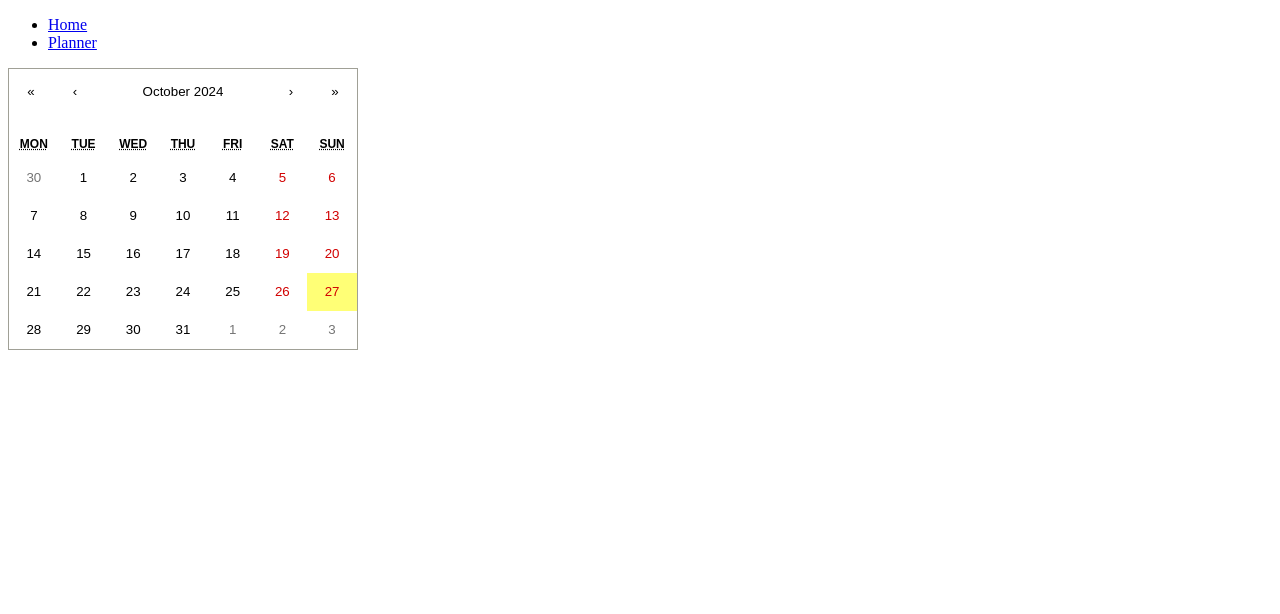
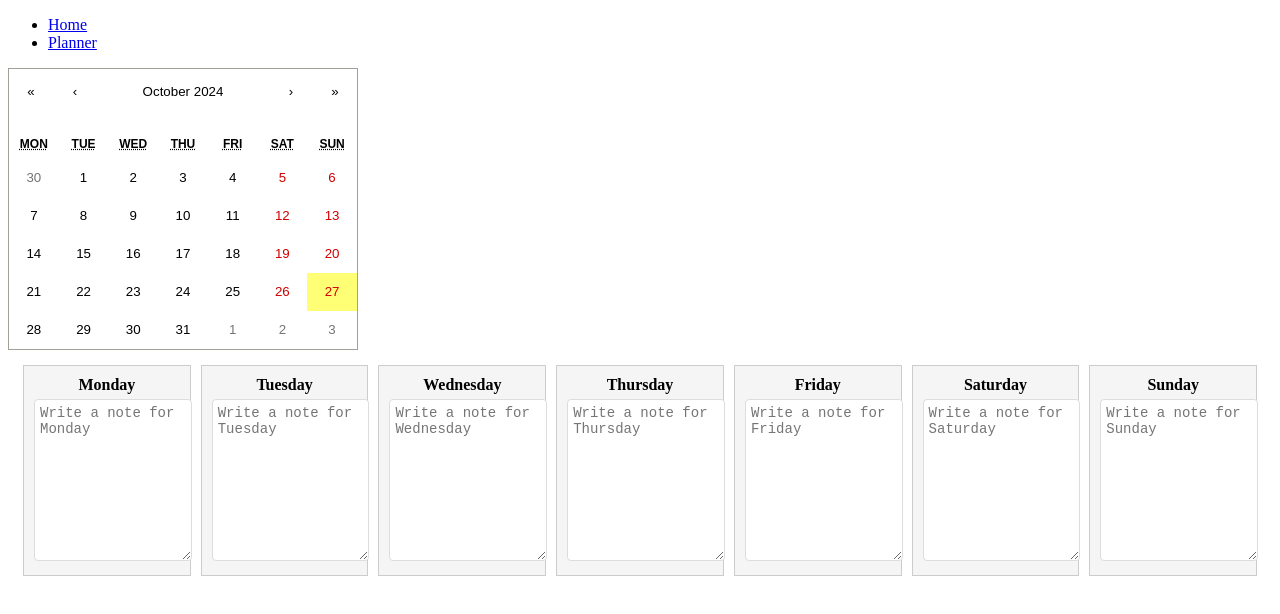
Before and after one commit to TwiceG/calendarling, a React (Vite) app in the folder frontend/: page /week-planner in a window 1280 px wide. Shown: the top 614 px of the page. Built offline with nearby package versions, Linux system fonts and the light colour scheme.

Commit message:
add Weekdays componenet with editable note columns

```diff
--- a/frontend/package.json
+++ b/frontend/package.json
@@ -10,6 +10,7 @@
     "preview": "vite preview"
   },
   "dependencies": {
+    "axios": "^1.7.7",
     "react": "^18.3.1",
     "react-calendar": "^5.1.0",
     "react-dom": "^18.3.1",
--- /dev/null
+++ b/frontend/src/components/Weekdays.jsx
@@ -0,0 +1,52 @@
+import React, { useState, useEffect } from 'react';
+import axios from 'axios';
+import '../style/Weekdays.css';
+
+const Weekdays = () => {
+    const weekdays = ['Monday', 'Tuesday', 'Wednesday', 'Thursday', 'Friday', 'Saturday', 'Sunday'];
+
+    // State to hold notes for each weekday
+    const [notes, setNotes] = useState(
+        weekdays.reduce((acc, day) => ({ ...acc, [day]: '' }), {})
+    );
+
+    // // Fetch notes from backend
+    // useEffect(() => {
+    //     const fetchNotes = async () => {
+    //         try {
+    //             const response = await axios.get('http://127.0.0.1:8000/api/notes');
+    //             // format { Monday: "note1", Tuesday: "note2", ... }
+    //             setNotes(response.data);
+    //         } catch (error) {
+    //             console.error("Error fetching notes:", error);
+    //         }
+    //     };
+
+    //     fetchNotes();
+    // }, []);
+
+    const handleNoteChange = (day, event) => {
+        setNotes({
+            ...notes,
+            [day]: event.target.value
+        });
+    };
+
+    return (
+        <div className="columns-container">
+            {weekdays.map((day) => (
+                <div key={day} className="column">
+                    <div className="day-name">{day}</div>
+                    <textarea
+                        className="day-input"
+                        value={notes[day]}
+                        onChange={(event) => handleNoteChange(day, event)}
+                        placeholder={`Write a note for ${day}`}
+                    />
+                </div>
+            ))}
+        </div>
+    );
+};
+
+export default Weekdays;
--- a/frontend/src/routes/WeeklyPlanner.jsx
+++ b/frontend/src/routes/WeeklyPlanner.jsx
@@ -1,11 +1,16 @@
 import Calendar from 'react-calendar';
+import WeekdaysColumn from '../components/Weekdays';
 
 const WeeklyPlanner = () => {
 
 
 
     return (
-        <Calendar />
+        <div>
+            <Calendar locale="en-GB" />
+            <WeekdaysColumn />
+        </div>
+
     )
 }
 
--- /dev/null
+++ b/frontend/src/style/Weekdays.css
@@ -0,0 +1,30 @@
+.columns-container {
+    display: inline-flex;
+    justify-content: space-around;
+    padding: 10px;
+  }
+
+  .column {
+    display: inline-block;
+    align-self: flex-start;
+    text-align: center;
+    padding: 10px;
+    margin: 5px;
+    border: 1px solid #ccc;
+    background-color: #f5f5f5;
+  }
+
+  .day-name {
+    font-weight: bold;
+    margin-bottom: 5px;
+  }
+
+  .day-input {
+    width: 100%;
+    height:150px;
+    resize: vertical;
+    padding: 5px;
+    border: 1px solid #ddd;
+    border-radius: 4px;
+    font-size: 14px;
+  }
```
Also changed, not shown: 1 other file (tests, documents, lock files or other folders).
